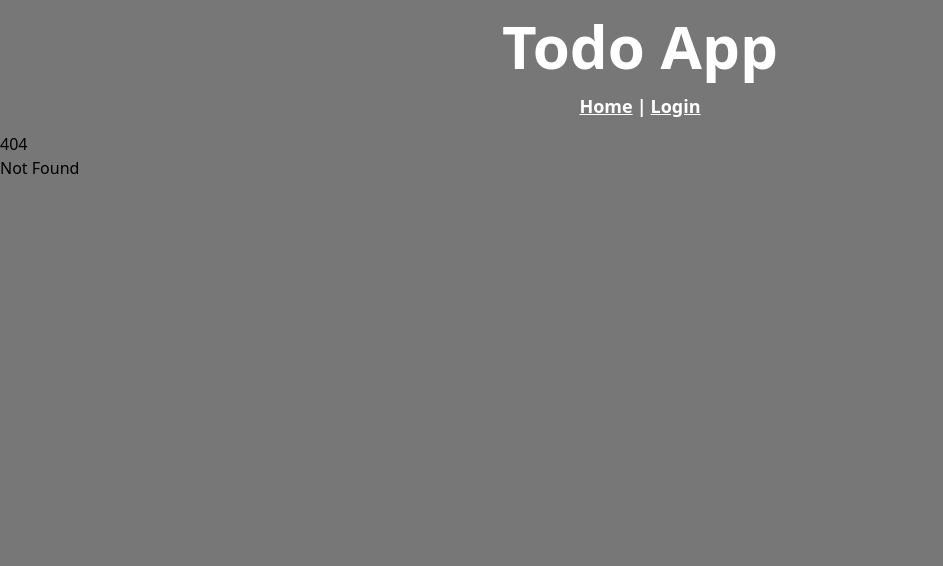
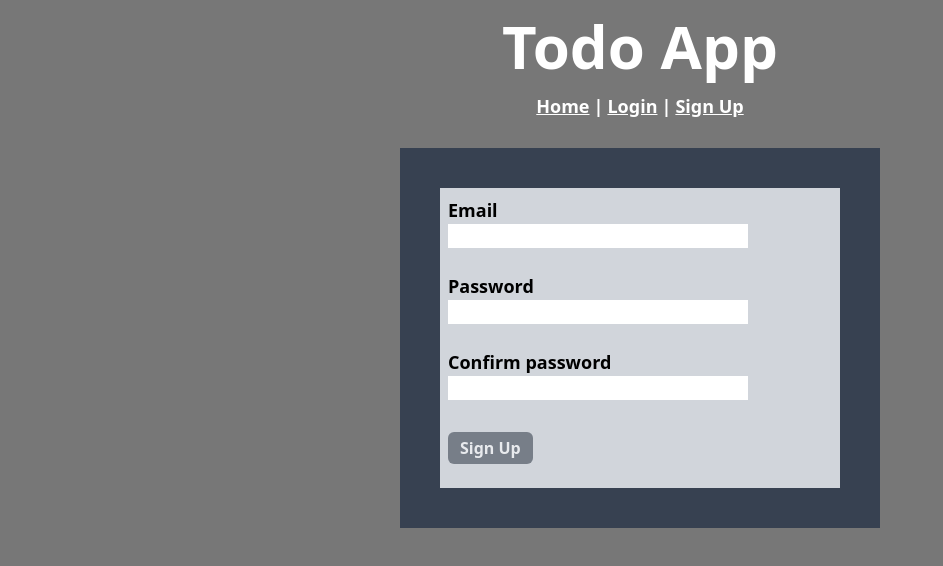
Before and after one commit to pickled-dict/svelte-todolist, a SvelteKit app: page /signup in a window 1280 px wide. Before the commit this address had no page. Shown: the top 566 px of the page, without its empty margins (0-943 px from the left). Built offline with nearby package versions, Linux system fonts and the light colour scheme.

Commit message:
signup form validation logic and styling

```diff
--- /dev/null
+++ b/src/lib/components/forms/signUpForm.svelte
@@ -0,0 +1,104 @@
+<script lang="ts">
+	import { z } from "zod";
+	import FormInput from "../widgets/formInput.svelte";
+	import type { FormError } from "$lib/interfaces";
+	import SubmitButton from "../widgets/submitButton.svelte";
+
+  interface SignupErrors {
+    email: Array<string>,
+    password: Array<string>,
+    passwordConfirm: Array<string>,
+    responseError: string
+  }
+
+  const signUpFormSchema = z.object({
+    email: z.string().email(),
+    password: z.string().nonempty({message: "Password must have at least 1 character"}),
+    passwordConfirm: z.string().nonempty({message: "Password must have at least 1 character"})
+  }).superRefine(({password, passwordConfirm}, ctx) => {
+    if (passwordConfirm !== password) {
+      ctx.addIssue({
+        code: "custom",
+        message: "Passwords must match",
+        path: ["passwordConfirm", "password"]
+      })
+    }
+  });
+
+  const errors: SignupErrors = {
+    email: [],
+    password: [],
+    passwordConfirm: [],
+    responseError: ""
+  }
+
+  const signUpData = {
+    email: "",
+    password: "",
+    passwordConfirm: ""
+  }
+
+  let emailInputBlurred = false;
+  let passwordInputBlurred = false;
+  let passwordConfirmInputBlurred = false;
+  let buttonDisabled = true;
+
+  $: {
+    const parsed = signUpFormSchema.safeParse(signUpData)
+    let parsedErrors: Array<FormError> = [];
+
+    if (!parsed.success) {
+      parsedErrors = parsed.error.errors.map((error) => {
+        return {
+          field: error.path[0],
+          message: error.message,
+        };
+      });
+    }
+
+    errors.email = parsedErrors.filter((formErr) => formErr.field === "email").map((err) => err.message);
+    errors.password = parsedErrors.filter((formErr) => formErr.field === "password").map((err) => err.message);
+    errors.passwordConfirm = parsedErrors.filter((formErr) => formErr.field === "passwordConfirm").map((err) => err.message);
+
+    buttonDisabled = errors.email.length > 0 || errors.password.length > 0 || errors.passwordConfirm.length > 0;
+  }
+
+	function signUpRequest(): void {
+		console.log("Signup!");
+	}
+
+</script>
+<div class="flex justify-center py-4">
+  <div class="p-10 bg-gray-700 flex justify-center items-center">
+    <div class="bg-gray-300 flex justify-center items-center">
+      <form class="p-2 w-[400px] h-[300px]">
+          <FormInput
+            label="Email"
+            id="email"
+            bind:value={signUpData.email}
+            bind:blurred={emailInputBlurred}
+            inputErrors={errors.email} />
+          <FormInput
+            label="Password"
+            id="password"
+            type="password"
+            bind:value={signUpData.password}
+            bind:blurred={passwordInputBlurred}
+            inputErrors={errors.password} />
+          <FormInput
+            label="Confirm password"
+            id="password-confirm"
+            type="password"
+            bind:value={signUpData.passwordConfirm}
+            bind:blurred={passwordConfirmInputBlurred}
+            inputErrors={errors.passwordConfirm} />
+          <SubmitButton disabled={buttonDisabled} action={signUpRequest} text="Sign Up" />
+        {#if errors.responseError.length > 0}
+          <div class="mt-1 text-red-600 font-bold">
+            {errors.responseError}
+          </div>
+        {/if}
+      </form>
+    </div>
+  </div>
+</div>
--- a/src/routes/+layout.svelte
+++ b/src/routes/+layout.svelte
@@ -30,6 +30,8 @@
       {:else}
       <span>|</span>
       <a class="underline" href="/login">Login</a>
+      <span>|</span>
+      <a class="underline" href="/signup">Sign Up</a>
     {/if}
   </div>
 </div>
--- /dev/null
+++ b/src/routes/signup/+page.svelte
@@ -0,0 +1,4 @@
+<script lang="ts">
+  import SignUpForm from "$lib/components/forms/signUpForm.svelte";
+</script>
+<SignUpForm />
```
